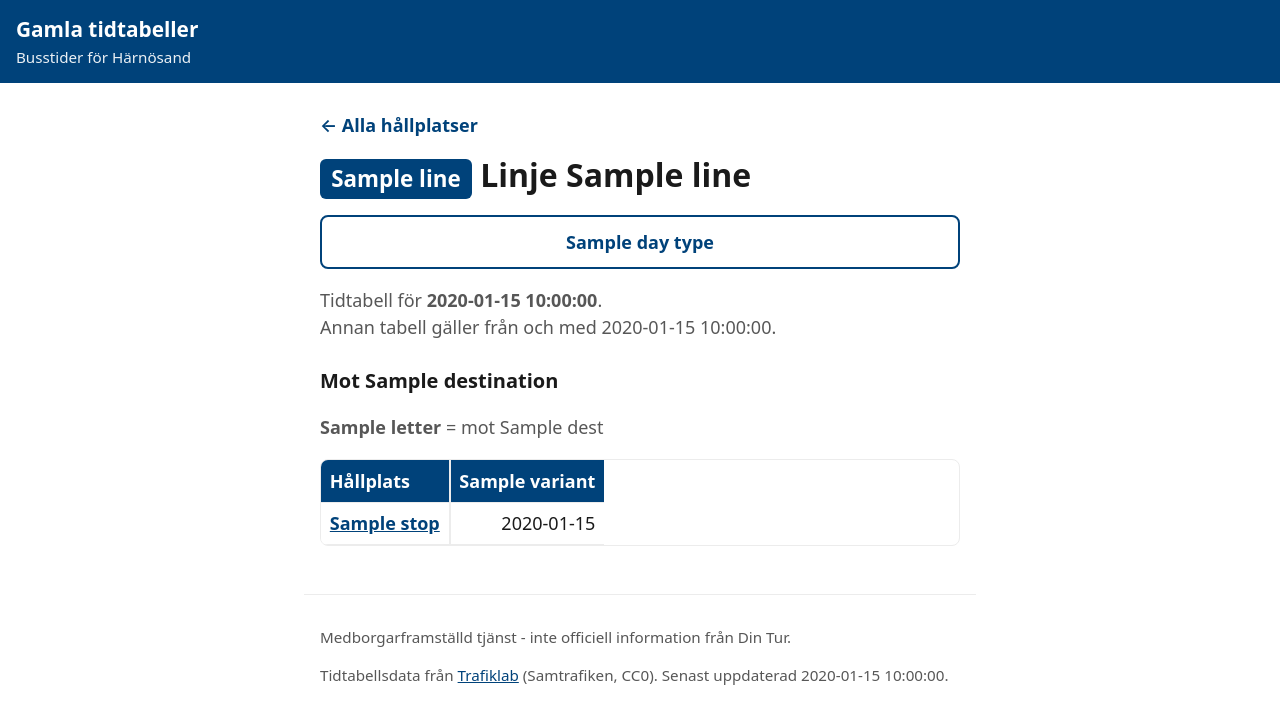
After one commit to Armandur/gamlatidtabeller, a FastAPI app: template app/templates/line.html in a window 1280 px wide. The commit adds this page. Shown: the top 724 px of the page. Run offline with FastAPI, Linux system fonts and the light colour scheme; the template is opened without the code that fills it: most values are stand-ins (such as "Sample title", 1, 10 or a date in 2020).

Commit message:
Lägg till linjevy med tidtabellsmatris per riktning och dagtyp
Dagtypsflikar (vardag/lördag/söndag) som hittar första trafikdag,
monoton sekvensjustering av hållplatsordning som klarar slinglinjer
och grenvarianter, upptäckt av kommande tabellbyten samt
varianbokstäver för turer med annan slutdestination.

Co-Authored-By: Claude Fable 5 <noreply@anthropic.com>
Claude-Session: https://claude.ai/code/session_01HY58YnyvFHCvLu5AGzxFyC

```diff
--- a/app/static/style.css
+++ b/app/static/style.css
@@ -179,3 +179,84 @@ h2 { font-size: 1.25rem; margin: 1.6rem 0 0.4rem; }
 @media (min-width: 40rem) {
   h1 { font-size: 2rem; }
 }
+
+/* Linjevyn */
+.linjebricka.stor { font-size: 1.4rem; padding: 0.2rem 0.7rem; }
+
+.dagflikar {
+  display: flex;
+  gap: 0.4rem;
+  margin: 1rem 0;
+}
+.dagflikar a {
+  flex: 1;
+  text-align: center;
+  padding: 0.7rem 0.4rem;
+  border: 2px solid var(--bla);
+  border-radius: 8px;
+  text-decoration: none;
+  font-weight: 600;
+}
+.dagflikar a.aktiv {
+  background: var(--bla);
+  color: #fff;
+}
+
+.gallerdatum { color: var(--gra); }
+.varning, .varning-inline {
+  background: var(--gul);
+  border-radius: 6px;
+  padding: 0.2rem 0.5rem;
+  color: var(--mork);
+}
+.varning { display: block; padding: 0.8rem; }
+
+.variantforklaring { color: var(--gra); }
+.variantforklaring span { margin-right: 1rem; white-space: nowrap; }
+
+.tabellrull {
+  overflow-x: auto;
+  border: 1px solid var(--ljusgra);
+  border-radius: 8px;
+  max-width: 100%;
+}
+.tabellrull:focus-visible { outline: 3px solid var(--fokus); }
+
+.tidtabell {
+  border-collapse: collapse;
+  font-variant-numeric: tabular-nums;
+  white-space: nowrap;
+}
+.tidtabell th, .tidtabell td {
+  padding: 0.45rem 0.55rem;
+  text-align: right;
+  border-bottom: 1px solid var(--ljusgra);
+}
+.tidtabell thead th { background: var(--bla); color: #fff; }
+.tidtabell tbody tr:nth-child(even) { background: #f5f8fb; }
+.tidtabell .hallplatskol {
+  position: sticky;
+  left: 0;
+  background: #fff;
+  text-align: left;
+  font-weight: 600;
+  border-right: 2px solid var(--ljusgra);
+  max-width: 11rem;
+  overflow: hidden;
+  text-overflow: ellipsis;
+}
+.tidtabell thead .hallplatskol { background: var(--bla); }
+.tidtabell tbody tr:nth-child(even) .hallplatskol { background: #f5f8fb; }
+
+/* Linjesektionen pa startsidan */
+.linjeval {
+  display: flex;
+  flex-wrap: wrap;
+  gap: 0.5rem;
+  list-style: none;
+  padding: 0;
+}
+.linjeval a {
+  display: inline-block;
+  text-decoration: none;
+}
--- /dev/null
+++ b/app/templates/line.html
@@ -0,0 +1,60 @@
+{% extends "base.html" %}
+{% block title %}Linje {{ line }} - Gamla tidtabeller{% endblock %}
+{% block content %}
+<nav class="brodsmulor"><a href="/">&larr; Alla hållplatser</a></nav>
+<h1><span class="linjebricka stor">{{ line }}</span> Linje {{ line }}</h1>
+
+<nav class="dagflikar" aria-label="Välj dagtyp">
+  {% for key, label in day_types %}
+  <a href="/linje/{{ line }}?typ={{ key }}"
+     {% if key == typ %}aria-current="page" class="aktiv"{% endif %}>{{ label }}</a>
+  {% endfor %}
+</nav>
+
+{% if rep_date is none %}
+<p class="varning">Linjen har ingen trafik denna dagtyp så långt tidtabellen sträcker sig.</p>
+{% else %}
+<p class="gallerdatum">
+  Tidtabell för <strong>{{ rep_date_sv }}</strong>.
+  {% if rep_in_future %}<span class="varning-inline">Ingen trafik tidigare - nästa trafikdag visas.</span>{% endif %}
+  {% if change_date_sv %}<br>Annan tabell gäller från och med {{ change_date_sv }}.{% endif %}
+</p>
+
+{% for d in directions %}
+<section aria-labelledby="riktning-{{ d.direction_id }}">
+  <h2 id="riktning-{{ d.direction_id }}">Mot {{ d.destinations | join(' / ') }}</h2>
+  {% if d.variant_letters %}
+  <p class="variantforklaring">
+    {% for dest, letter in d.variant_letters.items() %}
+    <span><strong>{{ letter }}</strong> = mot {{ dest }}</span>
+    {% endfor %}
+  </p>
+  {% endif %}
+  <div class="tabellrull" tabindex="0" role="region"
+       aria-label="Tidtabell mot {{ d.destinations | join(' / ') }} (rullbar i sidled)">
+    <table class="tidtabell">
+      <thead>
+        <tr>
+          <th scope="col" class="hallplatskol">Hållplats</th>
+          {% for t in d.trips %}
+          <th scope="col">{% if t.variant is defined %}{{ t.variant }}{% else %}&nbsp;{% endif %}</th>
+          {% endfor %}
+        </tr>
+      </thead>
+      <tbody>
+        {% for s in d.stops %}
+        {% set si = loop.index0 %}
+        <tr>
+          <th scope="row" class="hallplatskol"><a href="/hallplats/{{ s.station_id }}">{{ s.name }}</a></th>
+          {% for t in d.trips %}
+          <td>{{ t.times[si] or "–" }}</td>
+          {% endfor %}
+        </tr>
+        {% endfor %}
+      </tbody>
+    </table>
+  </div>
+</section>
+{% endfor %}
+{% endif %}
+{% endblock %}
```
Also changed, not shown: ROADMAP.md (+4 -1 lines), app/routes/pages.py (+46 -2 lines), app/templates/index.html (+10 -0 lines), app/templates/stop.html (+6 -1 lines), app/timetable.py (+156 -0 lines).
